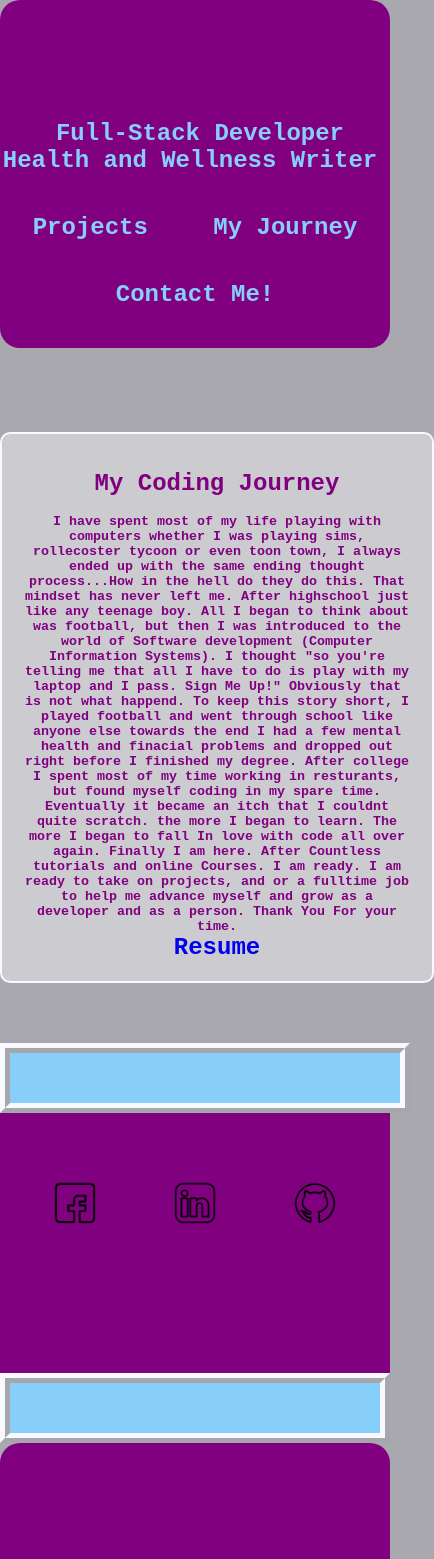
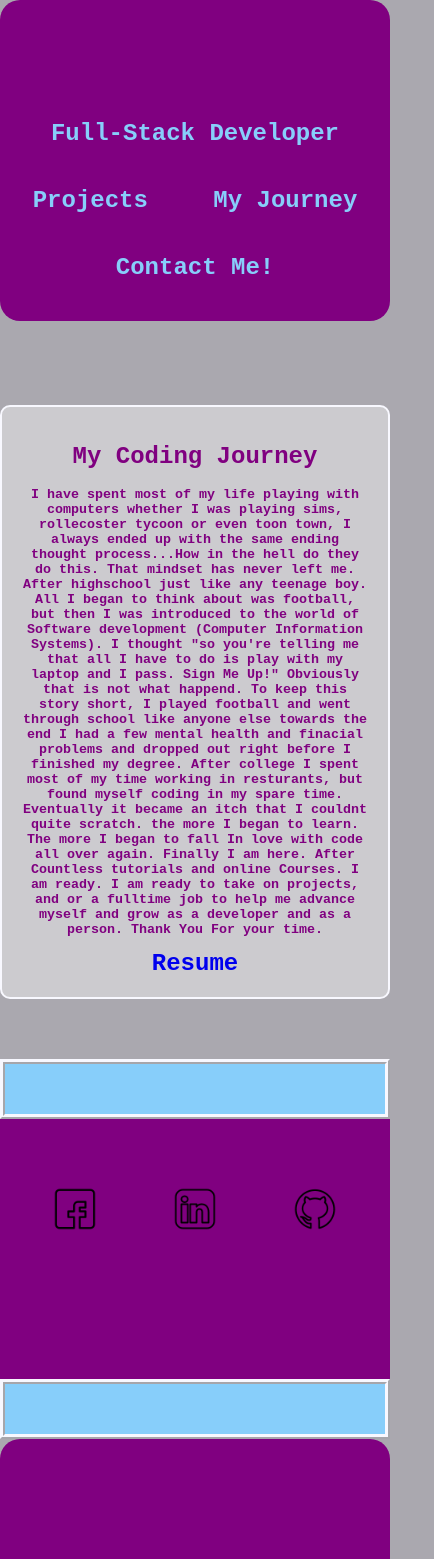
Before and after one commit to Derriel94/Portfolio, a React (Create React App) app: page /aboutme in a window 390 px wide. Shown: the top 1559 px of the page, 434 px wide, since content can reach past the window. Built offline with nearby package versions, Linux system fonts and the light colour scheme.

Commit message:
updated home page and added in additional project and corrected mobile view

```diff
--- a/src/App.css
+++ b/src/App.css
@@ -1,6 +1,6 @@
 body {
-  width: 100vw;
-  height: 100vh;
+/*  width: 100vw;*/
+
   margin: 0;
   padding: 0;
   box-sizing: border-box;
@@ -35,13 +35,13 @@ body {
   border-radius: 20px;
 }
 .nav-bar #white:hover {
- color:rgba(87,82,97, .5);
+ color: lightskyblue;
   text-decoration: underline;
 }
-#white:hover {
+/*#white:hover {
   color: lightskyblue;
   text-decoration: underline;
-}
+}*/
 .navLink {
   text-decoration: none;
   font-size:  2rem;
@@ -60,8 +60,8 @@ body {
 }
 .nav-bar > div> .navLink {
  color: lightskyblue;
-  margin: 5px;
-  padding: 5px;
+ /* margin: 5px;
+  padding: 5px;*/
 }
 /* HOME COMPONENT */
 
@@ -91,7 +91,7 @@ body {
 
 .clearBox {
   font-size: 1.2rem;
-   color: lightskyblue;
+  color: lightskyblue;
   background-color: purple;
   border: black 1px solid;
   border-radius: 10px;
@@ -188,7 +188,7 @@ ul {
   background-color: rgba(255, 255, 255, .4);
   border: ghostwhite 2px solid;
   border-radius: 10px;
-  width: 700px;
+/*  width: 700px;*/
   margin-top: 10vh;
   margin-left: auto;
   margin-right: auto;
@@ -198,12 +198,12 @@ ul {
   display: flex;
   flex-direction: column;
   font-size: 1.2rem;
-   color: lightskyblue;
+  color: lightskyblue;
   background-color: rgba(255, 255, 255);
   border: ghostwhite 2px solid;
   border-radius: 10px;
   margin-top: 10vh;
-  width: 450px;
+/*  width: 450px;*/
   margin-left: auto;
   margin-right: auto;
   opacity: 1;
@@ -230,14 +230,14 @@ ul {
 .spacer {
   background-color: lightskyblue;
   height: 50px;
-  border: ghostwhite ridge 10px;
+  border: ghostwhite ridge 5px;
 
 }
 .footer {
   padding-top: 40px;
   background-color: purple;
   height: 200px;
-  width: 100vw;
+/*  width: 100vw;*/
 }
 .footer > a {
   padding: 10px;
@@ -257,10 +257,11 @@ ul {
     width: 100vw;
   }
   .aboutMe {
-    width: 350px;
+
+    font-size: smaller;
   }
 
-  .clearBox, .aboutMe {
+  .clearBox {
     font-size: smaller;
     width:  100%;
     margin-left:  auto;
@@ -285,3 +286,13 @@ ul {
   background-color: white;
   text-align: center;
 }
+
+@media only screen and (min-width: 600px) {
+  .aboutMe {
+    width: 700px;
+    font-size: smaller;
+  }
+  .contactCard {
+    width:  350px;
+  }
+}
--- a/src/App.js
+++ b/src/App.js
@@ -19,7 +19,7 @@ const App = () => {
         <Route path="/aboutme" element={<AboutMe />} />
         <Route path="/contact" element={<ContactCard />} />
       </Routes>
-              <div className="spacer" style={{width: "100vw"}}></div>
+              <div className="spacer"></div>
       <div className="footer" style={{paddingBottom: "20px"}}>
         <a href="https://www.facebook.com/profile.php?id=100080613782116" target="_blank" rel="noreferrer" className="navLink">
           <img src="./fb.png" alt="facebook" />
--- a/src/components/AboutMe/AboutMe.js
+++ b/src/components/AboutMe/AboutMe.js
@@ -4,8 +4,10 @@ const AboutMe = () => {
 
 	return (
 		<div className="aboutMe">
-			<h1 className="neonText" style={{color: "purple"}}>My Coding Journey</h1>
-				<div style={{color: "purple"}}>I have spent most of my life playing with computers
+			<div>
+					<div><h1 className="neonText" style={{color: "purple"}}>My Coding Journey</h1></div>
+					<div style={{color: "purple"}}>
+					<p>I have spent most of my life playing with computers
 					whether I was playing sims, rollecoster tycoon or even toon town,
 					I always ended up with the same ending thought process...How in the hell
 					do they do this. That mindset has never left me. After highschool just like
@@ -20,6 +22,8 @@ const AboutMe = () => {
 					Finally I am here. After Countless tutorials and online Courses. I am ready. I am ready
 					to take on projects, and or a fulltime job to help me advance myself and grow
 					as a developer and as a person. Thank You For your time.
+					</p>
+					</div>
 			</div>
 			<div>
 				<a
--- a/src/components/Home/Home.js
+++ b/src/components/Home/Home.js
@@ -1,23 +1,35 @@
 import React from 'react';
+import ProjectsList from './../Projects/ProjectsList.js';
+const Home = () => {
 
-const Home = () => {
 
 
 	return (
       <div className="home">
-	      		<div className="topOfPage">
+	      	<div className="topOfPage">
 	      		<div className="leftSide">
-	      			<h1 style={{color: "purple"}}>Most Recent eBook!</h1>
-	      			<img alt="DerrielCollins" src="./Better.SleepEbook.png"
-	      				style={{height: "400px",
-	      				 		width: "200px",
+	      			{ProjectsList.projects[0]
+	      			?
+	      			<div>
+	      			<div><h1 style={{color: "purple"}}>Most Recent Project</h1></div>
+	      			<div><h2 style={{color: "purple"}}>{ProjectsList.projects[ProjectsList.projects.length - 1].projectName}</h2></div>
+	      			<div><img alt="DerrielCollins" src={ProjectsList.projects[ProjectsList.projects.length - 1].imgUrl}
+	      				style={{height: "350px",
+	      				 		width: "350px",
 	      				 		border: "black 1px solid",
 	      				 		borderRadius: "20px",
-	      				 		}}/>
-    				<a id="white" style={{color: "purple"}} className="navLink" rel="noreferrer" target="_blank" href="https://mailchi.mp/d75a74e0ae81/betterlife">Subscribe for Free Version!</a>
+	      				 		}}/></div>
+    				<div><a id="white" style={{color: "purple"}} className="navLink"rel="noreferrer" target="_blank" href={ProjectsList.projects[ProjectsList.projects.length - 1].projectUrl}>Try it Out!</a></div>
+    				</div>
+    				:
+    				<div><h1>Server Down!</h1></div>
+
+
+	      		}
 	      		</div>
+
 	      		<div className="rightSide clearBox">
-	      			 <p> Hi. I am Web-Developer and Health and Wellness Coach from Killeen Tx.
+	      		<div><p> Hi. I am Web-Developer and Health and Wellness Coach from Killeen Tx.
 	      		  I write eBooks in my spare time talking about my research and what I have learned
 	      		  in my time about Health and Happiness.
 	      		  I use Javascript to create incrediably efficent websites that are
@@ -25,12 +37,11 @@ const Home = () => {
 	      		  I invite you to take a look at some of my work and my journey.
 	      		  If you would like to hire me for work. Hit the contact button to
 	      		  for my contact information!
-	      		</p>
+	      				</p></div>
 	      		</div>
-	      		<div>
-	      		</div>
-	      		</div>
-	   		<div className="spacer" style={{width: "100vw"}}></div>
+
+	      	</div>
+	   		<div className="spacer"></div>
 	     	<div className="midOfPage">
 	      		<h1 className="neonText">My Favorite Tools</h1>
 	      		<ul>
@@ -48,7 +59,7 @@ const Home = () => {
 	      			</ul>
 	      		</ul>
       	</div>
-      		   		<div className="spacer" style={{width: "100vw"}}></div>
+      		   		<div className="spacer"></div>
       	<h1 className="neonText" style={{marginTop: "100px"}}>Rates and Gigs...</h1>
       	<div className="bottomOfPage">
       		<div>
--- a/src/components/Navbar/Navbar.js
+++ b/src/components/Navbar/Navbar.js
@@ -7,7 +7,7 @@ const Navbar = ( ) => {
 	return (
 		<div className="nav-bar">
 			<div id="white" className="neonText">
-				<Link id="white" className="navLink" to="/">Full-Stack Developer Health and Wellness Writer</Link>
+				<Link id="white" className="navLink" to="/">Full-Stack Developer</Link>
 			</div>
 			<div>
 				<Link id="white" className="navLink" to="/projects">Projects</Link>
--- a/src/components/Projects/ProjectsList.js
+++ b/src/components/Projects/ProjectsList.js
@@ -3,9 +3,9 @@ const ProjectsList = {
   {
     id: 1,
     projectName: 'SuperiorMinds Blog!',
-    projectUrl: 'https://superiormindsblog.herokuapp.com/',
+    projectUrl: 'https://superiormindsblog.web.app/',
     imgUrl: '/blogex.PNG',
-    desc: `(Down for migration!)This is a blog/Portfolio for a writer/voice artist.(react/node/mysql)`
+    desc: `This is a blog/Portfolio for a writer/voice artist.(react/node/mysql)`
   },
   {
     id: 2,
@@ -17,7 +17,7 @@ const ProjectsList = {
   {
     id: 3,
     projectName: 'TFCWEB!',
-    projectUrl: 'http://www.tfcweb.org/',
+    projectUrl: 'https://www.tfcweb.org/',
     imgUrl: '/TFC.PNG',
     desc: "Transforming Foundation Church!(html/css/js/mailchimp)"
   },
```
Lines whose indentation alone changed are shown as unchanged.
